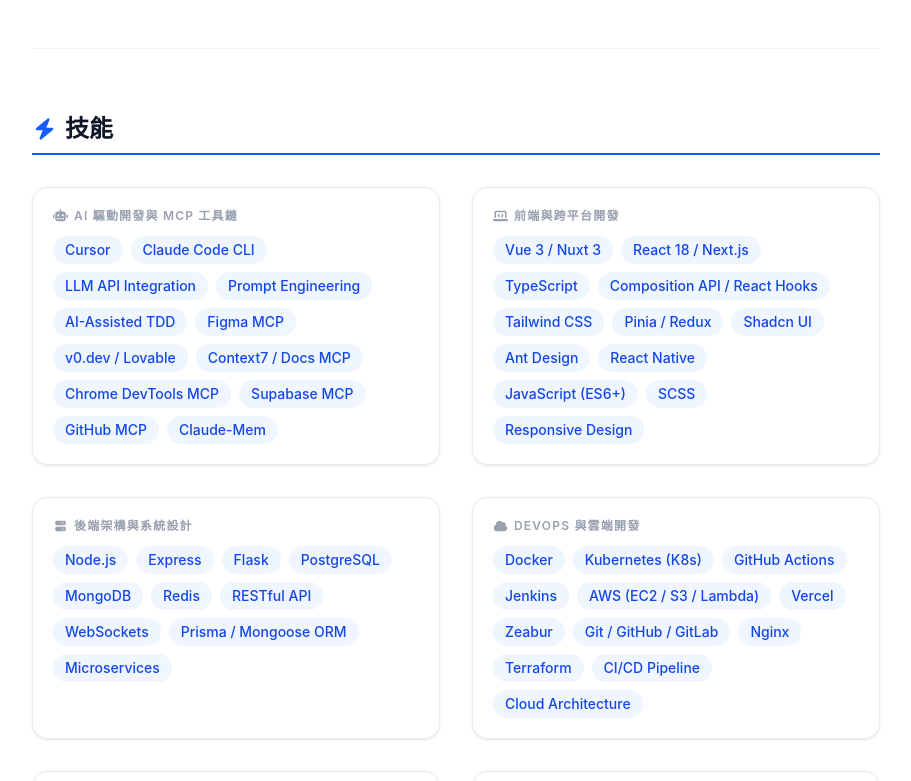
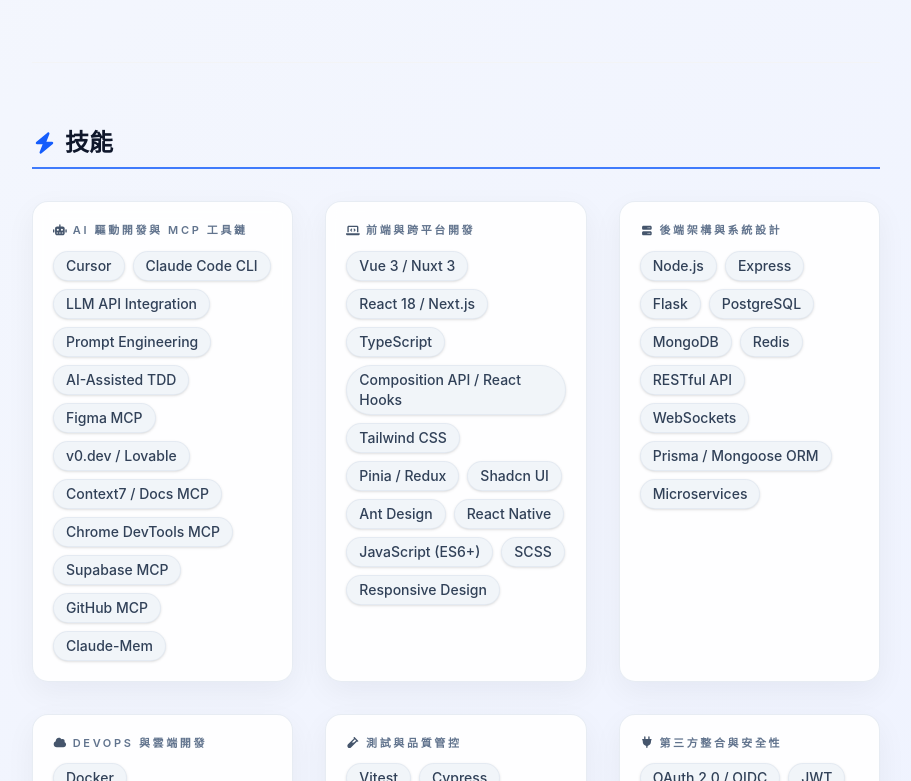
Before and after one commit to snowman12320/snowman12320.github.io, a Vue app: page / in a window 1280 px wide. Shown: the part 2059-2840 px from the top of the page, without its empty margins (184-1095 px from the left). Built offline with nearby package versions, Linux system fonts and the light colour scheme.

Commit message:
feat: 更新樣式，調整背景顏色、邊框及陰影效果，改善 UI 效果

```diff
--- a/src/assets/main.css
+++ b/src/assets/main.css
@@ -7,21 +7,21 @@ html {
 }
 
 body {
-  @apply bg-white dark:bg-gray-950 text-gray-900 dark:text-gray-100;
+  @apply bg-slate-50 text-slate-800 dark:bg-gray-950 dark:text-gray-100;
+  background-image: radial-gradient(circle at top left, rgba(59, 130, 246, 0.12), transparent 28%), linear-gradient(135deg, #f8fafc 0%, #eef2ff 100%);
   transition: background-color 0.3s ease, color 0.3s ease;
 }
 
 .badge {
-  @apply inline-block px-3 py-1 rounded-full text-sm font-medium
-         bg-blue-50 dark:bg-blue-900/30
-         text-blue-700 dark:text-blue-300
-         hover:bg-blue-100 dark:hover:bg-blue-800/50
+  @apply inline-flex items-center px-3 py-1 rounded-full text-sm font-medium border border-slate-200/80 bg-slate-100 text-slate-700 shadow-sm
+         dark:border-blue-900/40 dark:bg-blue-900/30 dark:text-blue-300
+         hover:bg-slate-200 hover:text-slate-900 dark:hover:bg-blue-800/50 dark:hover:text-blue-200
          hover:scale-105 transition-all cursor-default select-none;
 }
 
 .section-title {
-  @apply text-2xl font-bold text-gray-900 dark:text-gray-100
-         border-b-2 border-blue-600 pb-2 mb-8;
+  @apply text-2xl font-bold text-slate-900 dark:text-gray-100
+         border-b-2 border-blue-600/80 pb-2 mb-8;
 }
 
 .reveal {
--- a/src/components/sections/TheSkills.vue
+++ b/src/components/sections/TheSkills.vue
@@ -25,14 +25,14 @@ const iconMap: Record<string, ['fas' | 'fab', string]> = {
       <FaIcon :icon="['fas', 'bolt']" class="text-blue-600 text-xl" />
       {{ $t('sections.skills') }}
     </h2>
-    <div class="grid grid-cols-1 md:grid-cols-2 gap-6 lg:gap-8">
+    <div class="grid grid-cols-1 md:grid-cols-2 xl:grid-cols-3 gap-6 lg:gap-8">
       <div
         v-for="category in skillCategories"
         :key="category.id"
-        class="rounded-2xl border border-gray-200/80 bg-white/70 p-5 shadow-sm backdrop-blur-sm dark:border-gray-700 dark:bg-gray-800/70"
+        class="flex h-full flex-col rounded-2xl border border-slate-200/80 bg-white/90 p-5 shadow-[0_10px_30px_rgba(15,23,42,0.05)] backdrop-blur-sm transition-all hover:-translate-y-0.5 hover:shadow-[0_14px_36px_rgba(15,23,42,0.08)] dark:border-gray-700 dark:bg-gray-800/70"
       >
-        <p class="text-xs font-semibold text-gray-400 dark:text-gray-500 uppercase tracking-widest mb-3 flex items-center gap-1.5">
-          <FaIcon :icon="iconMap[category.icon]" class="w-3.5 text-center" />
+        <p class="mb-3 flex items-center gap-1.5 text-[11px] font-semibold uppercase tracking-[0.24em] text-slate-500 dark:text-gray-500">
+          <FaIcon :icon="iconMap[category.icon]" class="w-3.5 text-center text-slate-600 dark:text-gray-400" />
           {{ lang === 'zh' ? category.title.zh : category.title.en }}
         </p>
         <div class="flex flex-wrap gap-2">
--- a/src/components/ui/DetailModal.vue
+++ b/src/components/ui/DetailModal.vue
@@ -33,12 +33,12 @@ onBeforeUnmount(() => {
       <div v-if="open" class="fixed inset-0 z-[100] flex items-end sm:items-center justify-center">
         <button class="absolute inset-0 bg-black/60 backdrop-blur-[1px]" aria-label="Close modal" @click="emit('close')" />
         <section
-          class="modal-sheet relative w-full rounded-t-3xl sm:rounded-2xl border border-gray-200 dark:border-gray-700 bg-white dark:bg-gray-900 shadow-2xl max-h-[88vh] sm:max-h-[82vh] overflow-y-auto p-6 sm:p-10"
+          class="modal-sheet relative w-full rounded-t-3xl sm:rounded-2xl border border-slate-200/90 bg-white/95 shadow-[0_20px_60px_rgba(15,23,42,0.14)] dark:border-gray-700 dark:bg-gray-900 max-h-[88vh] sm:max-h-[82vh] overflow-y-auto p-6 sm:p-10"
           :class="size === 'xl' ? 'sm:max-w-5xl' : 'sm:max-w-2xl'"
         >
           <div class="mx-auto mb-4 h-1.5 w-10 rounded-full bg-gray-300 dark:bg-gray-700 sm:hidden" />
           <button
-            class="absolute top-4 right-4 sm:top-6 sm:right-6 p-2 rounded-lg text-gray-500 hover:text-gray-800 dark:text-gray-400 dark:hover:text-gray-200 hover:bg-gray-100 dark:hover:bg-gray-800 transition-colors"
+            class="absolute top-4 right-4 sm:top-6 sm:right-6 p-2 rounded-lg text-slate-500 hover:text-slate-800 dark:text-gray-400 dark:hover:text-gray-200 hover:bg-slate-100 dark:hover:bg-gray-800 transition-colors"
             aria-label="Close modal"
             @click="emit('close')"
           >
--- a/src/components/ui/ExperienceItem.vue
+++ b/src/components/ui/ExperienceItem.vue
@@ -85,8 +85,8 @@ watch(open, async (isOpen) => {
 
 <template>
   <button
-    class="group relative w-full text-left rounded-xl border border-gray-200 dark:border-gray-700 p-4 sm:p-5 hover:shadow-lg dark:hover:shadow-gray-900 hover:border-blue-300 dark:hover:border-blue-700 transition-all"
-    :class="isBreak ? 'bg-gray-50/60 dark:bg-gray-800/30' : ''"
+    class="group relative w-full text-left rounded-2xl border border-slate-200/80 bg-white/90 p-4 sm:p-5 shadow-[0_10px_30px_rgba(15,23,42,0.05)] hover:shadow-[0_14px_36px_rgba(15,23,42,0.08)] dark:border-gray-700 dark:bg-gray-800/70 dark:hover:shadow-gray-900 hover:border-blue-300 dark:hover:border-blue-700 transition-all"
+    :class="isBreak ? 'bg-slate-50/90 dark:bg-gray-800/30' : ''"
     @click="open = true"
   >
     <!-- timeline dot -->
@@ -107,7 +107,7 @@ watch(open, async (isOpen) => {
 
     <div class="pr-8">
       <span
-        class="inline-flex items-center gap-1.5 text-xs tabular-nums rounded-full border border-gray-200 dark:border-gray-700 bg-gray-50 dark:bg-gray-800 text-gray-600 dark:text-gray-300 px-2.5 py-1"
+        class="inline-flex items-center gap-1.5 text-xs tabular-nums rounded-full border border-slate-200 bg-slate-100 text-slate-700 dark:border-gray-700 dark:bg-gray-800 dark:text-gray-300 px-2.5 py-1"
       >
         {{ periodParts.range }}
         <span
@@ -121,10 +121,10 @@ watch(open, async (isOpen) => {
 
     <div class="mt-2">
       <h3 class="text-lg font-bold text-gray-900 dark:text-gray-100">{{ lang === 'zh' ? item.position.zh : item.position.en }}</h3>
-      <p class="text-blue-600 dark:text-blue-400 font-medium">
+      <p class="text-blue-700 dark:text-blue-400 font-medium">
         {{ lang === 'zh' ? item.company.zh : item.company.en }}
       </p>
-      <p class="text-xs text-gray-400 mt-0.5 flex items-center gap-1">
+      <p class="text-xs text-slate-500 mt-0.5 flex items-center gap-1">
         <FaIcon :icon="['fas', 'location-dot']" />
         {{ lang === 'zh' ? item.location.zh : item.location.en }}
       </p>
@@ -136,17 +136,17 @@ watch(open, async (isOpen) => {
     <p class="text-sm text-blue-600 dark:text-blue-400 font-medium">{{ lang === 'zh' ? item.company.zh : item.company.en }}</p>
     <p class="text-xs text-gray-400 mt-1.5">{{ periodParts.range }} · {{ periodParts.duration }}</p>
 
-    <div class="mt-6 pt-6 border-t border-gray-100 dark:border-gray-700">
-      <ul class="mb-6 space-y-2.5 text-sm text-gray-600 dark:text-gray-300 leading-relaxed list-disc list-inside">
+    <div class="mt-6 pt-6 border-t border-slate-200 dark:border-gray-700">
+      <ul class="mb-6 space-y-2.5 text-sm text-slate-700 dark:text-gray-300 leading-relaxed list-disc list-inside">
         <li v-for="bullet in bullets" :key="bullet">{{ bullet }}</li>
       </ul>
-      <p class="text-xs font-semibold text-gray-400 uppercase tracking-widest mb-2.5">{{ $t('common.techStack') }}</p>
+      <p class="text-xs font-semibold text-slate-500 uppercase tracking-widest mb-2.5">{{ $t('common.techStack') }}</p>
       <div class="flex flex-wrap gap-2">
         <span v-for="tech in item.techStack" :key="tech" class="badge">{{ tech }}</span>
       </div>
 
-      <div v-if="item.contribution" class="mt-6 pt-6 border-t border-gray-100 dark:border-gray-700">
-        <p class="text-xs font-semibold text-gray-400 uppercase tracking-widest mb-4">{{ $t('common.contribution') }}</p>
+      <div v-if="item.contribution" class="mt-6 pt-6 border-t border-slate-200 dark:border-gray-700">
+        <p class="text-xs font-semibold text-slate-500 uppercase tracking-widest mb-4">{{ $t('common.contribution') }}</p>
 
         <div class="space-y-2">
           <div
@@ -157,7 +157,7 @@ watch(open, async (isOpen) => {
             <!-- Accordion Header -->
             <button
               type="button"
-              class="w-full flex items-center justify-between px-4 py-3 bg-white dark:bg-gray-800/50 hover:bg-gray-50 dark:hover:bg-gray-800 transition-colors"
+              class="w-full flex items-center justify-between px-4 py-3 bg-white/95 dark:bg-gray-800/50 hover:bg-slate-50 dark:hover:bg-gray-800 transition-colors"
               @click="toggleContributionSection(section.title)"
             >
               <span class="flex items-center gap-2 text-sm font-semibold text-gray-900 dark:text-gray-100">
@@ -192,8 +192,8 @@ watch(open, async (isOpen) => {
                 v-if="activeContributionSection === section.title"
                 class="max-h-max"
               >
-                <div class="px-4 py-3 bg-gray-50/50 dark:bg-gray-900/30 border-t border-gray-100 dark:border-gray-700">
-                  <ul class="space-y-2.5 text-sm text-gray-600 dark:text-gray-300 leading-relaxed">
+                <div class="px-4 py-3 bg-slate-50/80 dark:bg-gray-900/30 border-t border-slate-200 dark:border-gray-700">
+                  <ul class="space-y-2.5 text-sm text-slate-700 dark:text-gray-300 leading-relaxed">
                     <li v-for="itemText in section.items" :key="itemText" class="flex gap-2">
                       <span class="mt-2 h-1.5 w-1.5 shrink-0 rounded-full bg-blue-500"></span>
                       <span>
--- a/src/components/ui/ProjectCard.vue
+++ b/src/components/ui/ProjectCard.vue
@@ -43,7 +43,7 @@ watch(open, async (isOpen) => {
 
 <template>
   <button
-    class="group relative text-left w-full rounded-xl border border-gray-200 dark:border-gray-700 p-5 hover:shadow-lg dark:hover:shadow-gray-900 hover:border-blue-300 dark:hover:border-blue-700 transition-all"
+    class="group relative text-left w-full rounded-2xl border border-slate-200/80 bg-white/90 p-5 shadow-[0_10px_30px_rgba(15,23,42,0.05)] hover:shadow-[0_14px_36px_rgba(15,23,42,0.08)] dark:border-gray-700 dark:bg-gray-800/70 dark:hover:shadow-gray-900 hover:border-blue-300 dark:hover:border-blue-700 transition-all"
     @click="open = true"
   >
     <span
@@ -57,8 +57,8 @@ watch(open, async (isOpen) => {
       <span class="inline-block text-xs px-2 py-0.5 rounded-full font-medium" :class="categoryColorClass[item.categoryColor]">
         {{ item.category[lang] }}
       </span>
-      <h3 class="mt-2 text-base font-bold text-gray-900 dark:text-gray-100">{{ item.name[lang] }}</h3>
-      <p class="mt-1 text-sm text-gray-600 dark:text-gray-300 leading-relaxed line-clamp-2">
+      <h3 class="mt-2 text-base font-bold text-slate-900 dark:text-gray-100">{{ item.name[lang] }}</h3>
+      <p class="mt-1 text-sm text-slate-600 dark:text-gray-300 leading-relaxed line-clamp-2">
         {{ item.shortDesc[lang] }}
       </p>
       <div class="mt-3 flex flex-wrap gap-1.5">
```
